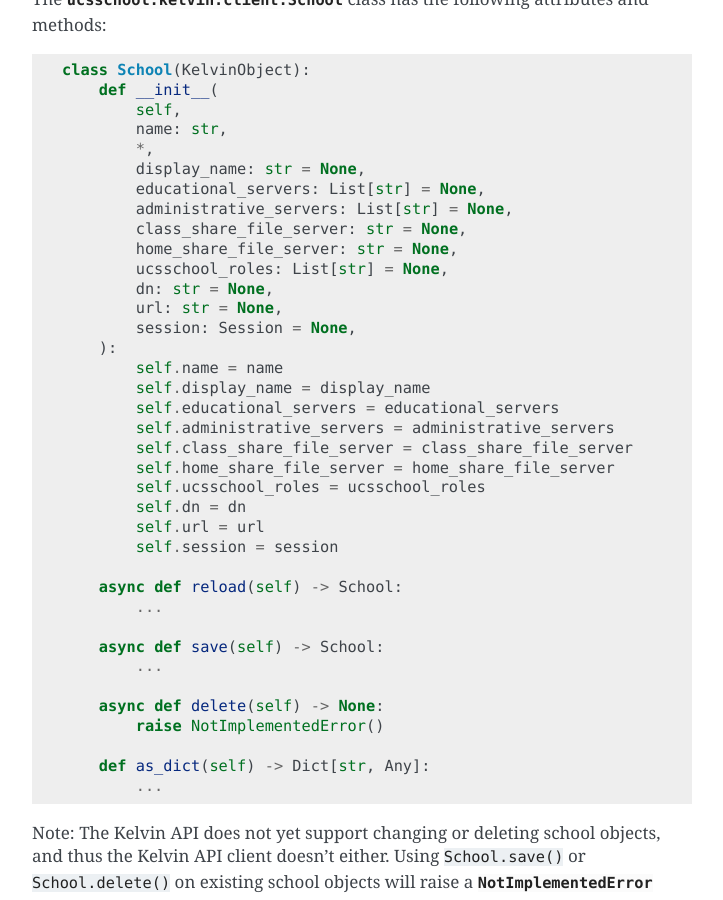
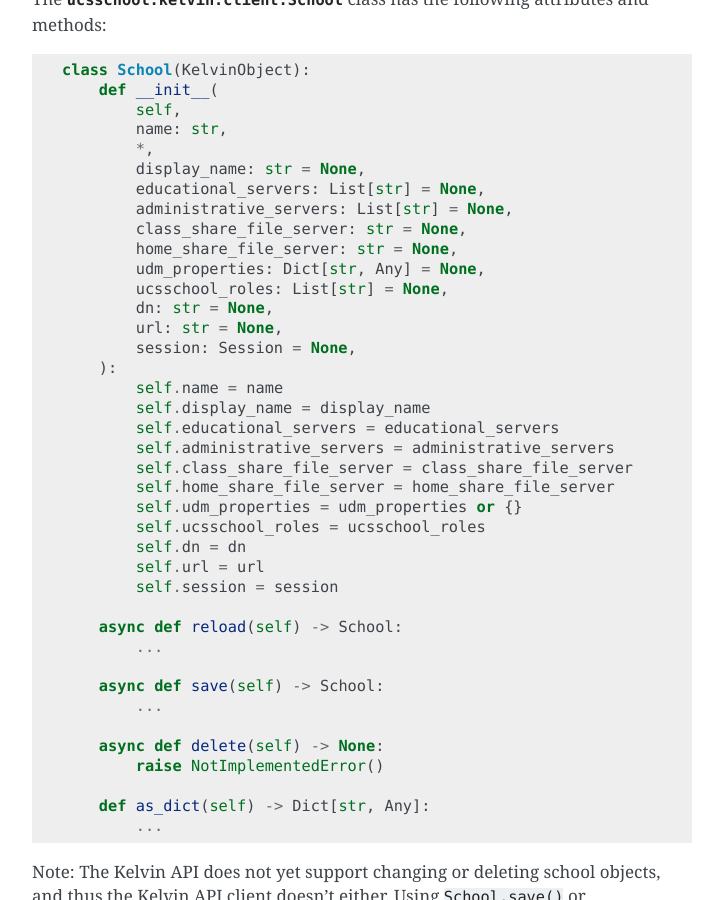
Before and after one commit to univention/kelvin-rest-api-client, a Sphinx documentation site: the page built from docs/usage-school.rst, in a window 1280 px wide and 900 px high, scrolled down 638 px. Shown: the whole window, without its empty margins (388-1111 px from the left). Built offline with Sphinx 7.4.7, drawn with Linux system fonts in a browser that asks for light colours; the version number could not be read and is left out.

Commit message:
Bug #53814: add documenation

```diff
--- a/HISTORY.rst
+++ b/HISTORY.rst
@@ -1,6 +1,10 @@
 =======
 History
 =======
+
+1.5.0 (2021-09-21)
+
+* add attribute `udm_properties` for schools and schoolclasses which were added in ucsschool-kelvin-rest-api version 1.5.0
 
 0.3.0 (2021-05-04)
 ------------------
--- a/docs/installation.rst
+++ b/docs/installation.rst
@@ -15,6 +15,8 @@ To install *Python UCS\@school Kelvin REST API Client*, run this command in your
     $ pip install kelvin-rest-api-client
 
 This is the preferred method to install *Python UCS\@school Kelvin REST API Client*, as it will always install the most recent stable release.
+The major version of the *Python UCS\@school Kelvin REST API Client* must be at least as high as the version of the *UCS\@school Kelvin REST API*
+which is used.
 
 If you don't have `pip`_ installed, this `Python installation guide`_ can guide
 you through the process.
--- a/docs/usage-school-class.rst
+++ b/docs/usage-school-class.rst
@@ -36,6 +36,7 @@ The :py:class:`ucsschool.kelvin.client.SchoolClass` class has the following attr
             *,
             description: str = None,
             users: List[str] = None,
+            udm_properties: Dict[str, Any] = None,
             ucsschool_roles: List[str] = None,
             dn: str = None,
             url: str = None,
@@ -45,6 +46,7 @@ The :py:class:`ucsschool.kelvin.client.SchoolClass` class has the following attr
             self.school = school
             self.description = description
             self.users = users
+            self.udm_properties = udm_properties or {}
             self.ucsschool_roles = ucsschool_roles
             self.dn = dn
             self.url = url
@@ -107,6 +109,7 @@ They will however not be deleted automatically if they are removed from all user
      'school': 'DEMOSCHOOL',
      'description': 'A test class',
      'users': ['demo_student', 'demo_teacher'],
+     'udm_properties': {},
      'dn': 'cn=DEMOSCHOOL-testclass,cn=klassen,cn=schueler,cn=groups,ou=DEMOSCHOOL,dc=example,dc=com',
      'url': 'https://master.ucs.local/ucsschool/kelvin/v1/classes/DEMOSCHOOL/testclass'}
 
--- a/docs/usage-school.rst
+++ b/docs/usage-school.rst
@@ -44,6 +44,7 @@ The :py:class:`ucsschool.kelvin.client.School` class has the following attribute
             administrative_servers: List[str] = None,
             class_share_file_server: str = None,
             home_share_file_server: str = None,
+            udm_properties: Dict[str, Any] = None,
             ucsschool_roles: List[str] = None,
             dn: str = None,
             url: str = None,
@@ -55,6 +56,7 @@ The :py:class:`ucsschool.kelvin.client.School` class has the following attribute
             self.administrative_servers = administrative_servers
             self.class_share_file_server = class_share_file_server
             self.home_share_file_server = home_share_file_server
+            self.udm_properties = udm_properties or {}
             self.ucsschool_roles = ucsschool_roles
             self.dn = dn
             self.url = url
@@ -130,6 +132,7 @@ For historical reasons ``administrative_servers`` and ``educational_servers`` ar
      'administrative_servers': [],
      'class_share_file_server': 'dctestou',
      'home_share_file_server': 'dctestou',
+     'udm_properties': {},
      'dn': 'ou=testou,dc=example,dc=com',
      'url': 'https://master.ucs.local/ucsschool/kelvin/v1/schools/testou'}
 
```
